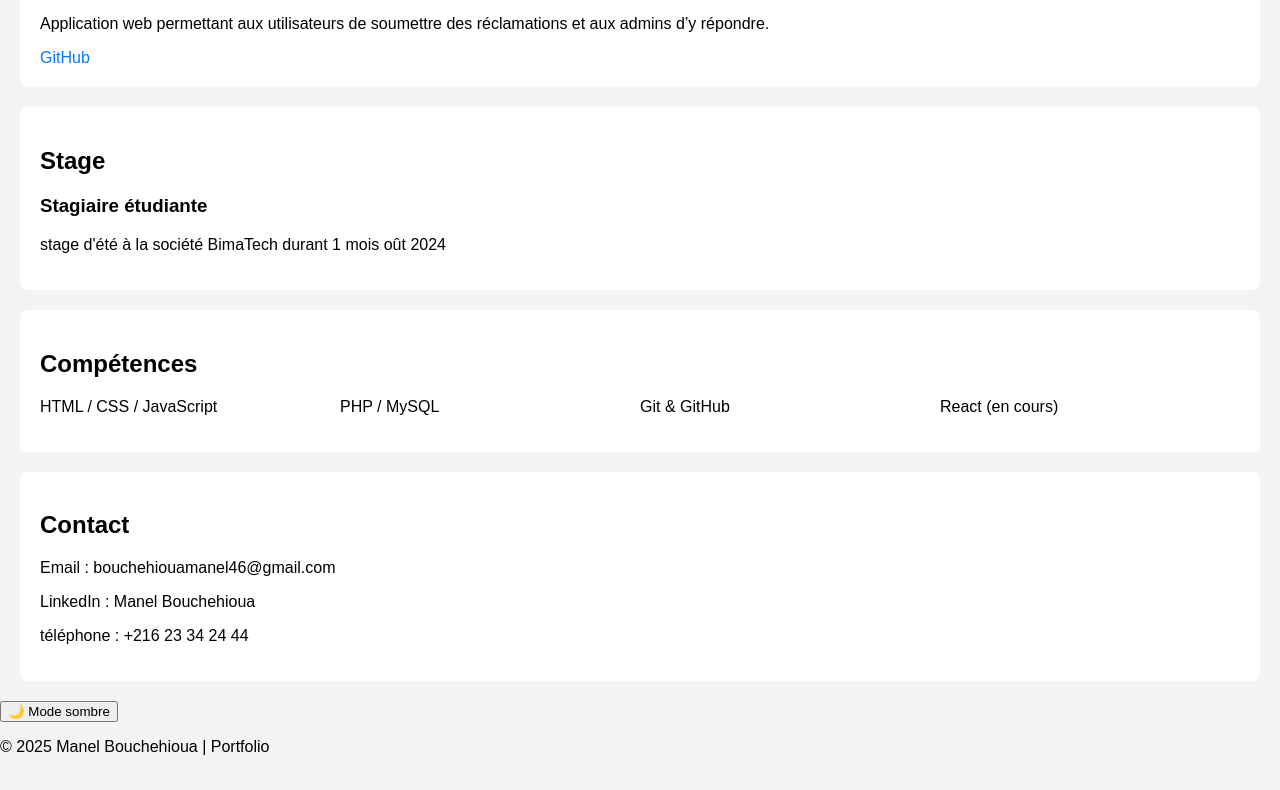
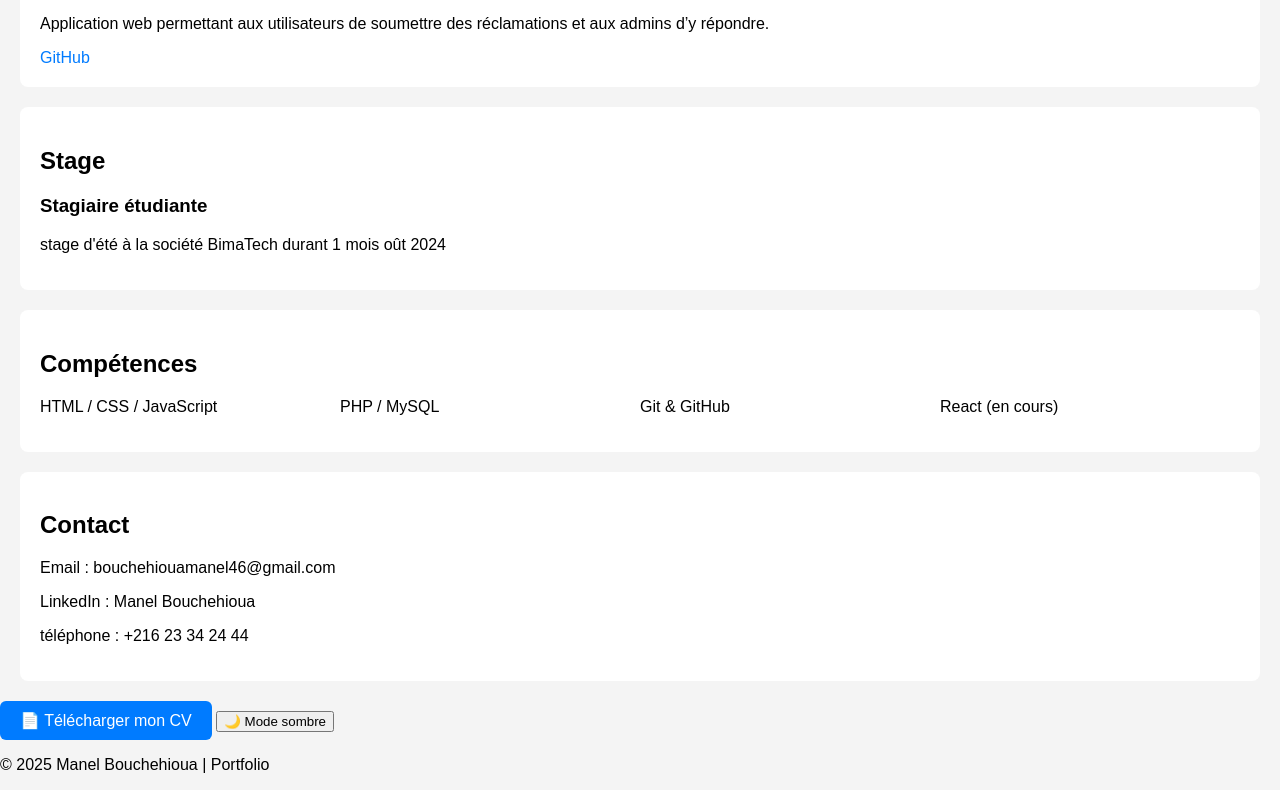
Before and after one commit to Manel032/Portfolio, a plain HTML site: page index.html in a window 1280 px wide. Shown: the part 723-1513 px from the top of the page. Drawn offline with Linux system fonts and the light colour scheme.

Commit message:
Add files via upload

```diff
--- a/index.html
+++ b/index.html
@@ -53,6 +53,10 @@
     <p>téléphone : +216 23 34 24 44</p>
 </section>
 
+<a href="CV-Manel-Bouchehioua.pdf" download class="btn">
+    📄 Télécharger mon CV
+</a>
+
 <button id="darkMode">🌙 Mode sombre</button>
 
 <script src="script.js"></script>
--- a/style.css
+++ b/style.css
@@ -64,3 +64,20 @@ section {
 .dark section {
     background: #1e1e1e;
 }
+.btn {
+    display: inline-block;
+    padding: 10px 20px;
+    background: #007bff;
+    color: white;
+    border-radius: 6px;
+    text-decoration: none;
+}
+
+.btn {
+    display: inline-block;
+    padding: 10px 20px;
+    background: #007bff;
+    color: white;
+    border-radius: 6px;
+    text-decoration: none;
+}
```
Also changed, not shown: 1 other file.
